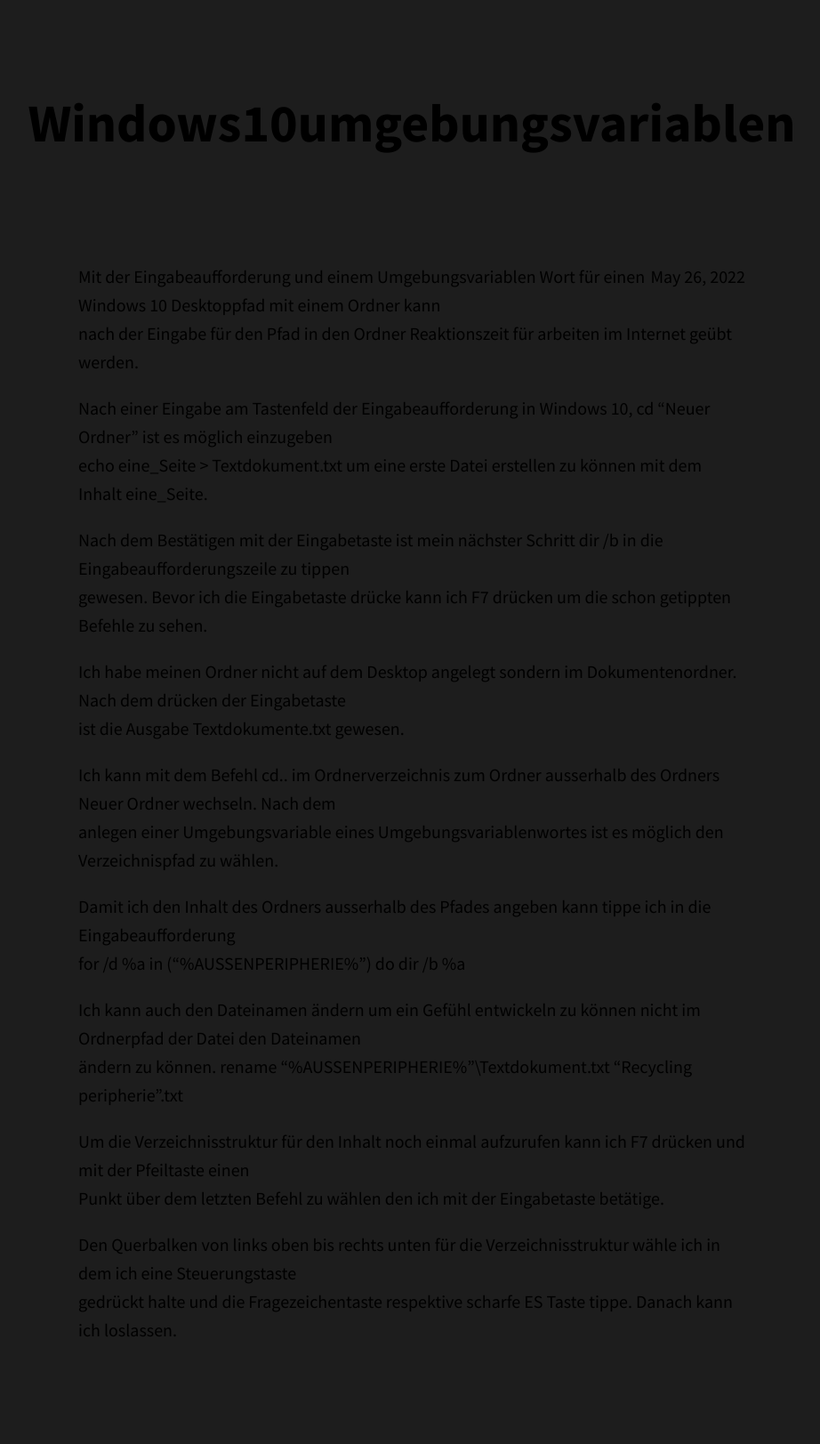
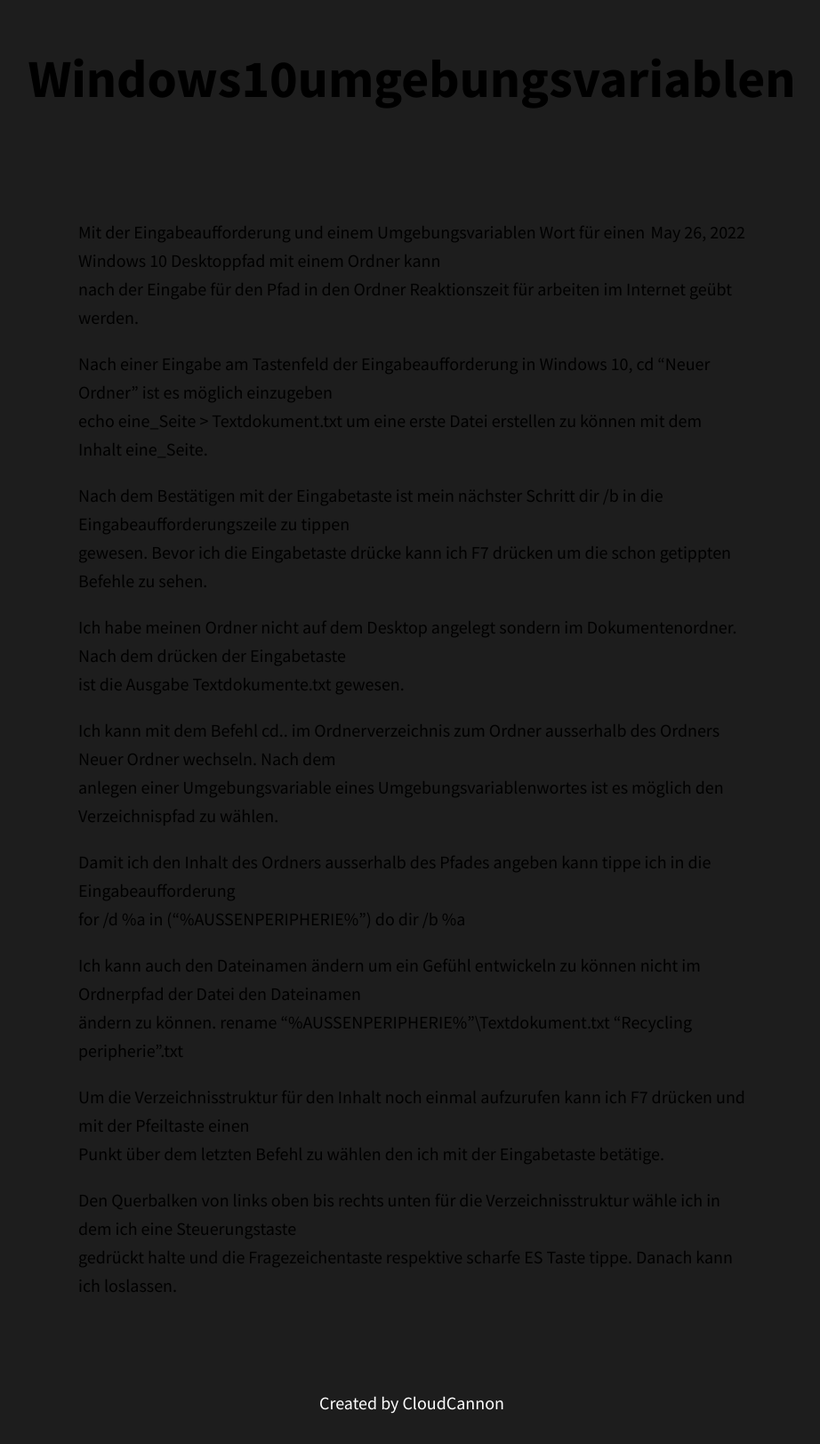
Before and after one commit to ledlightjungledStefan/Osterei, a Jekyll site: the page built from _posts/2022-05-26-Windows10Umgebungsvariablen.markdown, in a window 1280 px wide. Shown: the whole page at 89% size, without its empty margins (177-1099 px from the left). Built offline with Jekyll 4.4.1, drawn with Linux system fonts in a browser that asks for light colours; before the commit the page ends 1581 px from its top, so only the background shows below that.

Commit message:
Update default.html

```diff
--- a/_layouts/default.html
+++ b/_layouts/default.html
@@ -7,13 +7,13 @@
 		<link rel="stylesheet" href="http://fonts.googleapis.com/css?family=Source+Sans+Pro:200,300,400,700" media="all">
 	</head>
 	<body>
-		<header>
-
-		</header>
-
-<div class="container" style="padding: 30px 0 0 0">
-	{{ content }}
-</div>
-
+		<div class="content">
+			{{ content }}
+		</div>
+		<footer>
+			<div class="container">
+				<p class="center-text"> <a href="http://cloudcannon.com">Created by CloudCannon</a></p>
+			</div>
+		</footer>
 	</body>
 </html>
```
